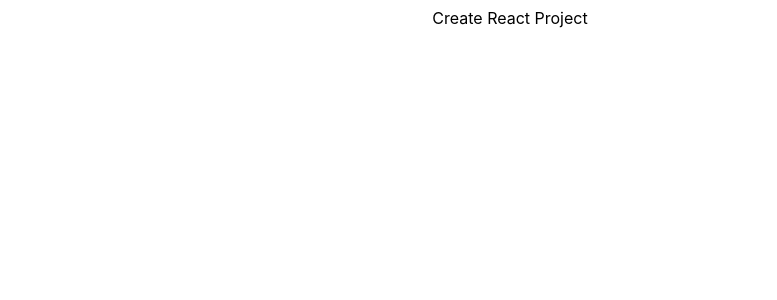
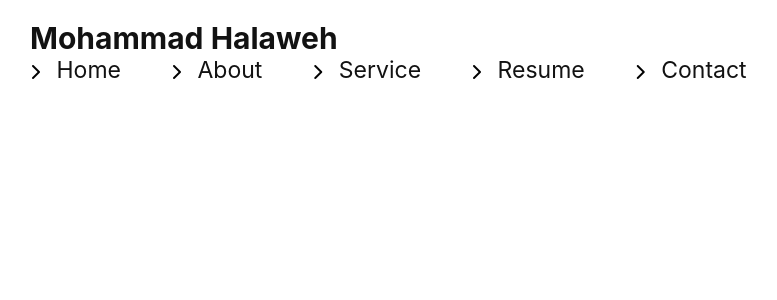
Before and after one commit to MohammadHalaweh7/Responsive-React-Protfolio, a React (Create React App) app: page / in a window 1280 px wide. Shown: the top 300 px of the page, without its empty margins (130-907 px from the left). Built offline with nearby package versions, Linux system fonts and the light colour scheme.

Commit message:
Navbar Component

```diff
--- a/src/App.js
+++ b/src/App.js
@@ -1,7 +1,11 @@
 import "./App.css";
-
+import Navbar from "./components/Navbar/Navbar";
 function App() {
-  return <div className="App">Create React Project</div>;
+  return (
+    <div className="App">
+      <Navbar />
+    </div>
+  );
 }
 
 export default App;
--- /dev/null
+++ b/src/components/Navbar/Navbar.jsx
@@ -0,0 +1,37 @@
+import React from "react";
+import style from "./Navbar.module.css";
+export default function Navbar() {
+  return (
+    <nav>
+      <div className="container">
+        <div className={` ${style["row"]} flexBox`}>
+          <div className={`${style["logo"]}`}>
+            <a href="#">mohammad halaweh</a>
+          </div>
+          <ul className={`${style["list-item"]} flexBox`}>
+            <li className={`${style["item"]}`}>
+              <i className="fa fa-chevron-right" aria-hidden="true" />{" "}
+              <a href="#">home</a>
+            </li>
+            <li className={`${style["item"]}`}>
+              <i className="fa fa-chevron-right" aria-hidden="true" />{" "}
+              <a href="#about">about</a>
+            </li>
+            <li className={`${style["item"]}`}>
+              <i className="fa fa-chevron-right" aria-hidden="true" />{" "}
+              <a href="#what-i-do">service</a>
+            </li>
+            <li className={`${style["item"]}`}>
+              <i className="fa fa-chevron-right" aria-hidden="true" />{" "}
+              <a href="#resume">resume</a>
+            </li>
+            <li className={`contact ${style["item"]}`}>
+              <i className="fa fa-chevron-right" aria-hidden="true" />{" "}
+              <a href="#contact">contact</a>{" "}
+            </li>
+          </ul>
+        </div>
+      </div>
+    </nav>
+  );
+}
--- /dev/null
+++ b/src/components/Navbar/Navbar.module.css
@@ -0,0 +1,45 @@
+nav{
+    position: fixed;
+    top: 0;
+    right: 0;
+    left: 0;
+    z-index: 9999;
+}
+.row {
+    padding-top: 20px;
+    padding-bottom: 20px;
+    justify-content: space-between;
+}
+
+.logo a {
+    font-size: 30px;
+    color: var(--text-color);
+    text-transform: capitalize;
+    font-weight: bold;
+}
+
+.list-item {
+    column-gap: 50px;
+}
+
+.item a {
+    font-size: 23px;
+    color: var(--text-color);
+    text-transform: capitalize;
+    transition: 0.2s;
+
+}
+
+.item:hover a,
+.item:hover i {
+    color: white;
+}
+
+.item i {
+    margin-right: 12px;
+    transition: 0.2s;
+}
+
+.item:hover i {
+    transform: translateX(10px);
+}
--- a/src/index.css
+++ b/src/index.css
@@ -12,3 +12,52 @@
   font-family: source-code-pro, Menlo, Monaco, Consolas, 'Courier New',
     monospace;
 }
+
+* {
+  margin: 0;
+  padding: 0;
+  box-sizing: border-box;
+}
+
+
+:root {
+  --text-color: #121212;
+  --main-color: #fdbb2e;
+}
+
+::selection {
+  background: var(--main-color);
+  color: white;
+}
+
+.container {
+  width: 75%;
+  margin: auto;
+}
+
+html {
+  scroll-behavior: smooth;
+}
+
+a {
+  text-decoration: none;
+}
+
+ul {
+  list-style: none;
+}
+
+.flexBox {
+  display: flex;
+  flex-direction: row;
+  flex-wrap: wrap;
+  justify-content: center;
+  align-items: center;
+}
+
+.centerDiv {
+  position: absolute;
+  top: 50%;
+  left: 50%;
+  transform: translate(-50%, -50%);
+}
```
